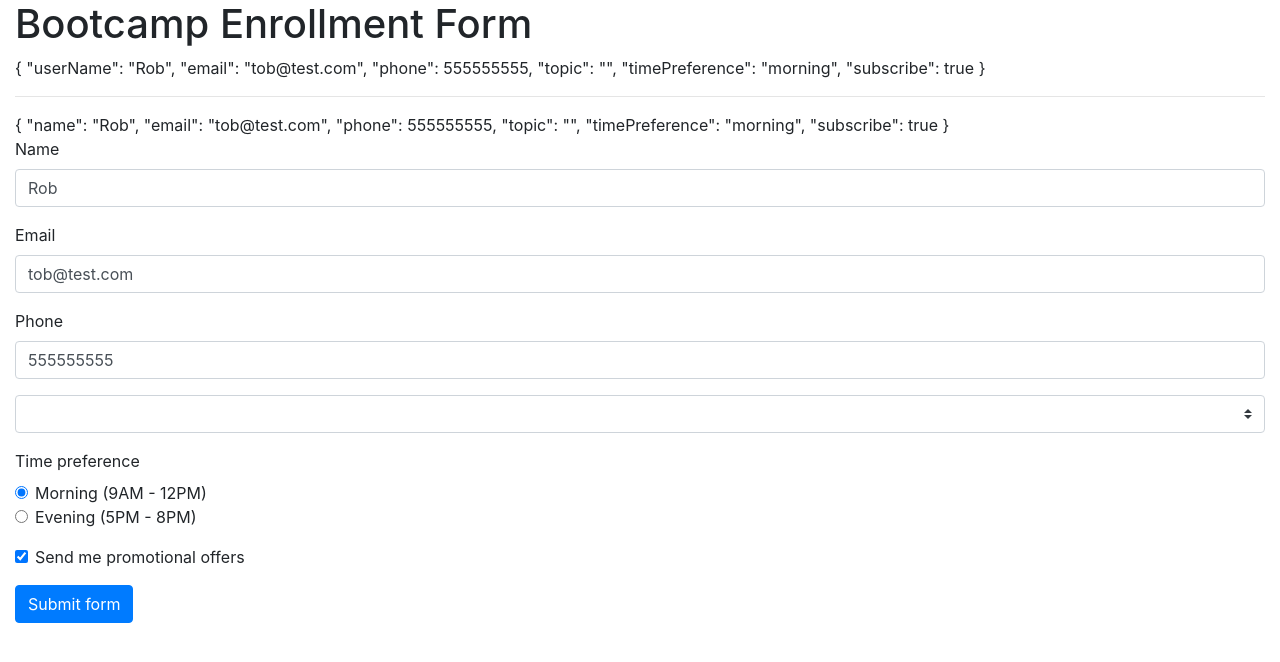
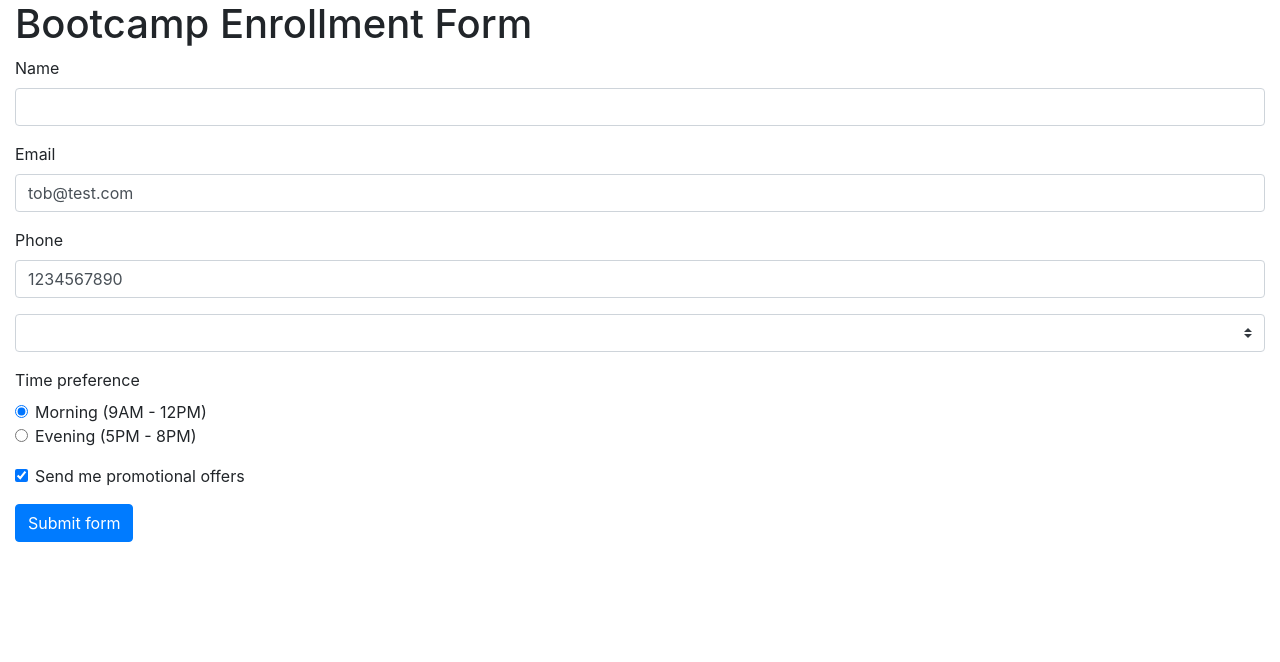
Before and after one commit to NemanjaT2/Angular9Forms, an Angular app: page / in a window 1280 px wide. Shown: the top 662 px of the page. Built offline with nearby package versions, Linux system fonts and the light colour scheme.

Commit message:
Added forms classes

```diff
--- a/src/app/app.component.html
+++ b/src/app/app.component.html
@@ -1,29 +1,46 @@
 <div class="container-fluid mb-5">
   <h1>Bootcamp Enrollment Form</h1>
   <form #userForm="ngForm">
-
-
-    <!-- TODO: form values !delete -->
-    {{ userForm.value | json}}
-    <hr/>
-    <!-- TODO: userModel values  !delete -->
-    {{ userModel | json}}
-
     <div class="form-group">
       <label>Name</label>
-      <input type="text" class="form-control" [(ngModel)]="userModel.name" name="userName">
+      <input
+        type="text"
+        required
+        #name="ngModel"
+        class="form-control"
+        [(ngModel)]="userModel.name"
+        name="userName"
+        [class.is-invalid]="name.invalid && name.touched"
+      />
     </div>
     <div class="form-group">
       <label>Email</label>
-      <input type="email" class="form-control" [(ngModel)]="userModel.email"  name="email">
+      <input
+        type="email"
+        class="form-control"
+        [(ngModel)]="userModel.email"
+        name="email"
+        required
+        #email="ngModel"
+        [class.is-invalid]="email.invalid && email.touched"
+      />
     </div>
     <div class="form-group">
       <label>Phone</label>
-      <input type="tel" class="form-control" [(ngModel)]="userModel.phone" gModel name="phone">
+      <input
+        type="tel"
+        class="form-control"
+        [(ngModel)]="userModel.phone"
+        name="phone"
+        required
+        #phone="ngModel"
+        pattern="^\d{10}$"
+        [class.is-invalid]="phone.invalid && phone.touched"
+      />
     </div>
 
     <div class="form-group">
-      <select class="custom-select" [(ngModel)]="userModel.topic"  name="topic">
+      <select class="custom-select" [(ngModel)]="userModel.topic" name="topic">
         <option selected>I am interested in</option>
         <option *ngFor="let topic of topics">{{ topic }}</option>
       </select>
@@ -32,17 +49,34 @@
     <div class="mb-3">
       <label>Time preference</label>
       <div class="form-check">
-        <input type="radio" name="timePreference" value="morning" [(ngModel)]="userModel.timePreference"  class="form-check-input">
+        <input
+          type="radio"
+          name="timePreference"
+          value="morning"
+          [(ngModel)]="userModel.timePreference"
+          class="form-check-input"
+        />
         <label class="form-check-label">Morning (9AM - 12PM)</label>
       </div>
       <div class="form-check">
-        <input type="radio" name="timePreference" value="evening" [(ngModel)]="userModel.timePreference"  class="form-check-input">
+        <input
+          type="radio"
+          name="timePreference"
+          value="evening"
+          [(ngModel)]="userModel.timePreference"
+          class="form-check-input"
+        />
         <label class="form-check-label">Evening (5PM - 8PM)</label>
       </div>
     </div>
 
     <div class="form-check mb-3">
-      <input type="checkbox" class="form-check-input" [(ngModel)]="userModel.subscribe"  name="subscribe">
+      <input
+        type="checkbox"
+        class="form-check-input"
+        [(ngModel)]="userModel.subscribe"
+        name="subscribe"
+      />
       <label class="form-check-label">
         Send me promotional offers
       </label>
@@ -68,6 +102,5 @@
         <input type="number" class="form-control" name="postalCode" ngModel>
       </div>
     </div> -->
-
   </form>
 </div>
--- a/src/app/app.component.ts
+++ b/src/app/app.component.ts
@@ -11,5 +11,5 @@ export class AppComponent {
 
   topics = ['Angular', 'React', 'Vue'];
 
-  userModel = new User('Rob', 'tob@test.com', 555555555, '', 'morning', true);
+  userModel = new User('', 'tob@test.com', 1234567890, '', 'morning', true);
 }
```
